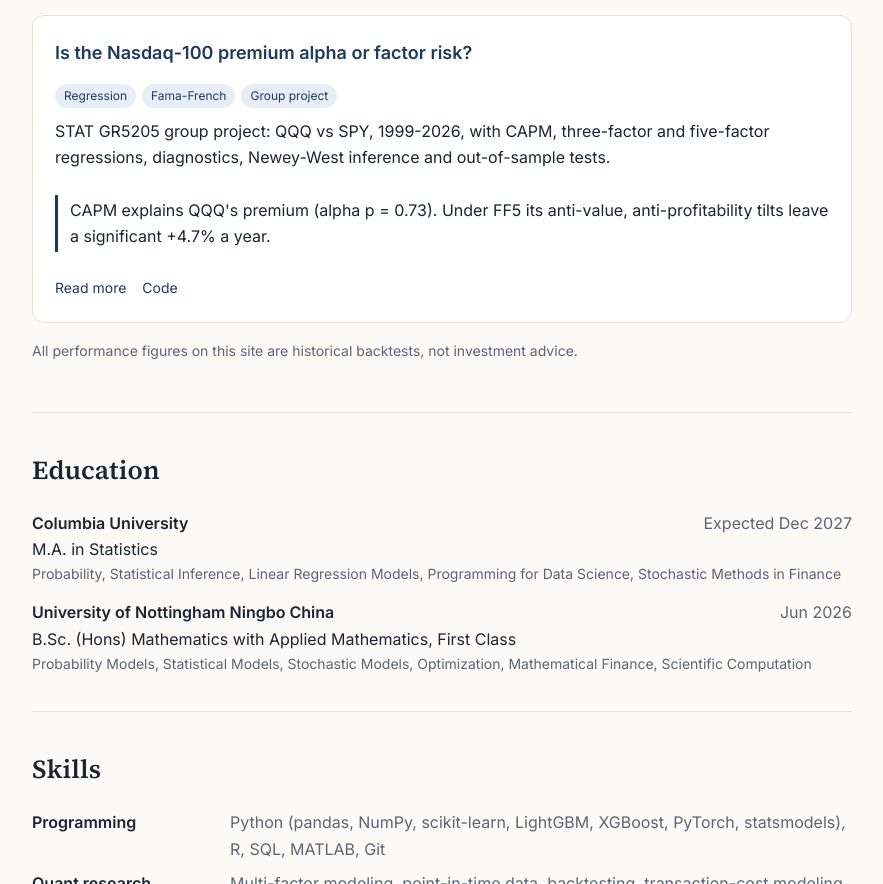
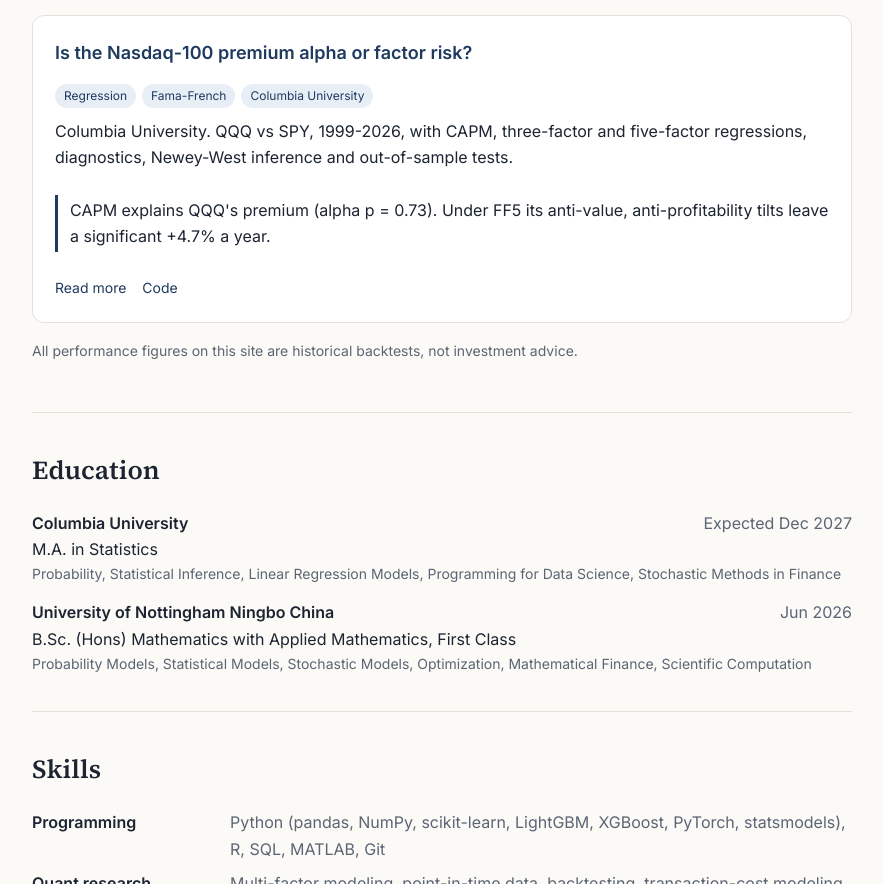
Before and after one commit to wwwppppinnewyork/wwwppppinnewyork.github.io, a plain HTML site: page index.html in a window 1280 px wide. Shown: the part 1456-2340 px from the top of the page, without its empty margins (198-1081 px from the left). Drawn offline with Linux system fonts and the light colour scheme.

Commit message:
Remove Chinese-language files and course references
Co-Authored-By: Claude Opus 5.5 <noreply@anthropic.com>

```diff
--- a/index.html
+++ b/index.html
@@ -64,8 +64,8 @@
 
       <div class="card">
         <h3><a href="projects/qqq-factors.html">Is the Nasdaq-100 premium alpha or factor risk?</a></h3>
-        <div class="tags"><span class="tag">Regression</span><span class="tag">Fama-French</span><span class="tag">Group project</span></div>
-        <p>STAT GR5205 group project: QQQ vs SPY, 1999-2026, with CAPM, three-factor and five-factor regressions, diagnostics, Newey-West inference and out-of-sample tests.</p>
+        <div class="tags"><span class="tag">Regression</span><span class="tag">Fama-French</span><span class="tag">Columbia University</span></div>
+        <p>Columbia University. QQQ vs SPY, 1999-2026, with CAPM, three-factor and five-factor regressions, diagnostics, Newey-West inference and out-of-sample tests.</p>
         <p class="finding">CAPM explains QQQ's premium (alpha p = 0.73). Under FF5 its anti-value, anti-profitability tilts leave a significant +4.7% a year.</p>
         <div class="actions"><a href="projects/qqq-factors.html">Read more</a><a href="https://github.com/wwwppppinnewyork/qqq-factor-analysis">Code</a></div>
       </div>
```
Also changed, not shown: projects/qqq-factors.html (+1 -1 lines).
